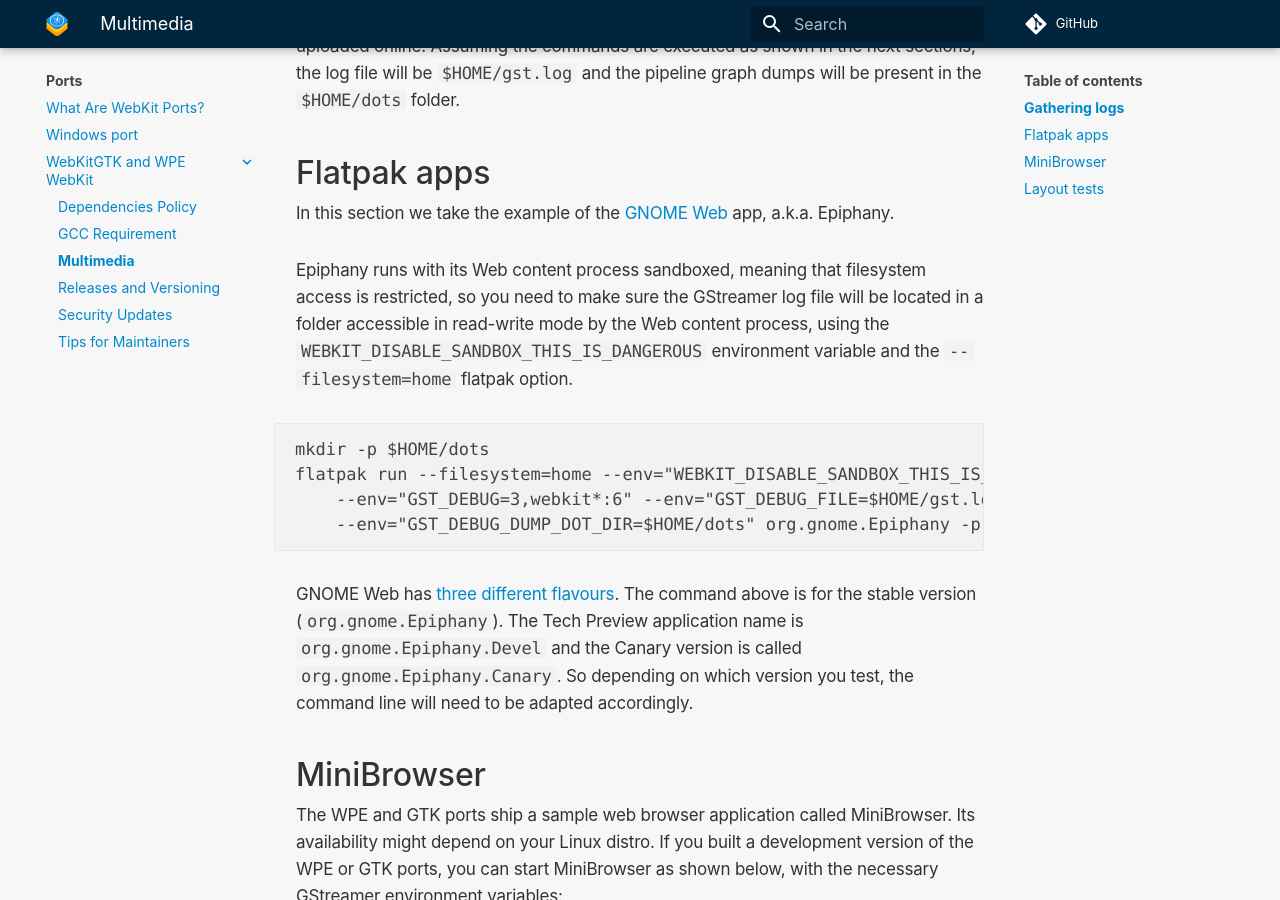
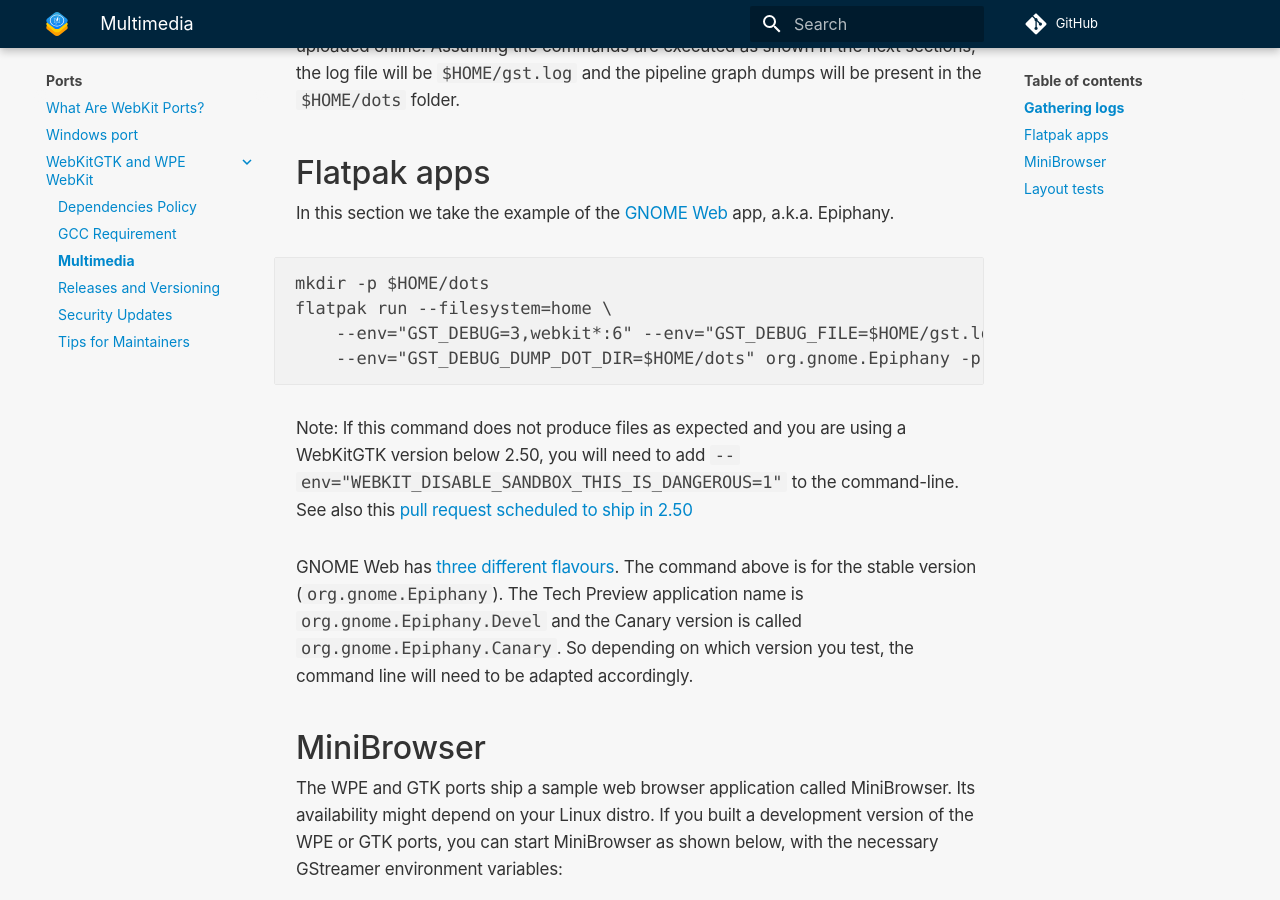
Before and after one commit to WebKit/Documentation, an MkDocs documentation site: the page built from docs/Ports/WebKitGTK and WPE WebKit/Multimedia.md, in a window 1280 px wide and 900 px high, scrolled down 679 px. Built offline with MkDocs 1.6.1 and Material for MkDocs 9.7.7, drawn with Linux system fonts in a browser that asks for light colours; comment, search, counter and statistics services are not loaded.

Commit message:
GTK/WPE Multimedia: Simplify debug instructions

````diff
--- a/docs/Ports/WebKitGTK and WPE WebKit/Multimedia.md
+++ b/docs/Ports/WebKitGTK and WPE WebKit/Multimedia.md
@@ -27,19 +27,18 @@ be present in the `$HOME/dots` folder.
 In this section we take the example of the [GNOME
 Web](https://flathub.org/apps/org.gnome.Epiphany) app, a.k.a. Epiphany.
 
-Epiphany runs with its Web content process sandboxed, meaning that filesystem
-access is restricted, so you need to make sure the GStreamer log file will be
-located in a folder accessible in read-write mode by the Web content process,
-using the `WEBKIT_DISABLE_SANDBOX_THIS_IS_DANGEROUS` environment variable and
-the `--filesystem=home` flatpak option.
-
-
 ```shell
 mkdir -p $HOME/dots
-flatpak run --filesystem=home --env="WEBKIT_DISABLE_SANDBOX_THIS_IS_DANGEROUS=1" \
+flatpak run --filesystem=home \
     --env="GST_DEBUG=3,webkit*:6" --env="GST_DEBUG_FILE=$HOME/gst.log" \
     --env="GST_DEBUG_DUMP_DOT_DIR=$HOME/dots" org.gnome.Epiphany -p "https://..."
 ```
+
+Note: If this command does not produce files as expected and you are using a
+WebKitGTK version below 2.50, you will need to add
+`--env="WEBKIT_DISABLE_SANDBOX_THIS_IS_DANGEROUS=1"` to the
+command-line. See also this [pull request scheduled to ship in
+2.50](https://github.com/WebKit/WebKit/pull/43116)
 
 GNOME Web has [three different
 flavours](https://gitlab.gnome.org/GNOME/epiphany#download-and-install). The
````
